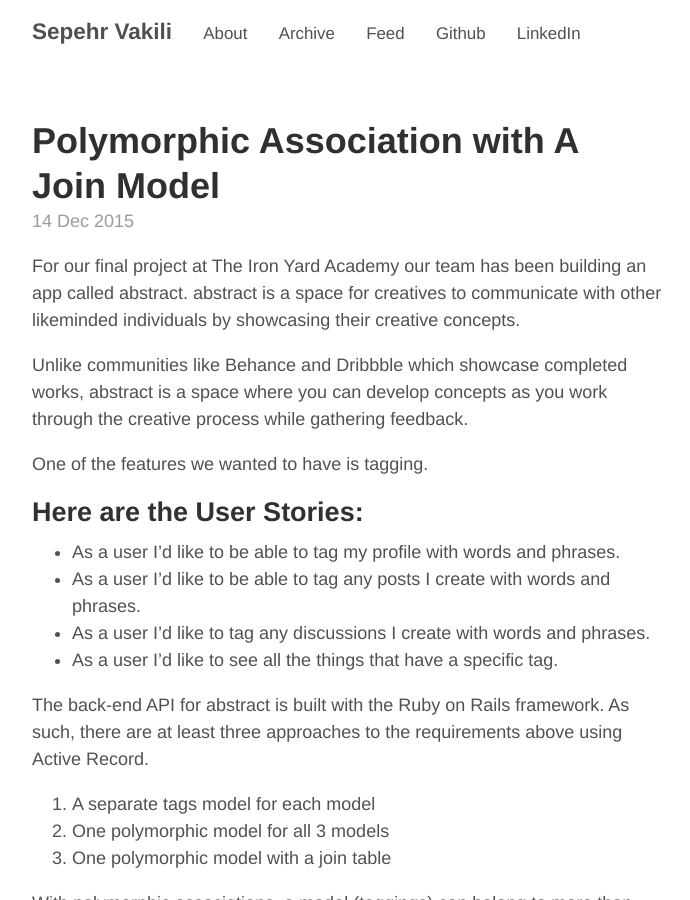
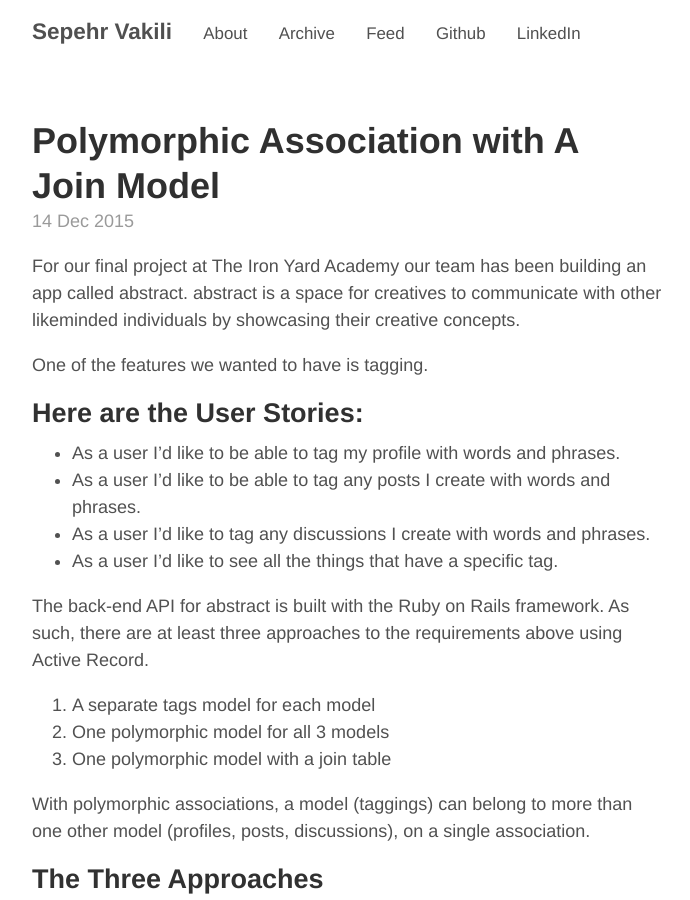
Before and after one commit to heysep/sepehr.github.io, a Jekyll site: the page built from _posts/2015-12-14-polymorphic-association-with-a-join-model.md, in a window 1280 px wide and 900 px high. Shown: the whole window, without its empty margins (293-983 px from the left). Built offline with Jekyll 4.4.1, drawn with Linux system fonts in a browser that asks for light colours.

Commit message:
update abstract intro

```diff
--- a/_posts/2015-12-14-polymorphic-association-with-a-join-model.md
+++ b/_posts/2015-12-14-polymorphic-association-with-a-join-model.md
@@ -3,8 +3,6 @@ layout: post
 title: Polymorphic Association with A Join Model
 ---
 For our final project at The Iron Yard Academy our team has been building an app called abstract. abstract is a space for creatives to communicate with other likeminded individuals by showcasing their creative concepts.
-
-Unlike communities like Behance and Dribbble which showcase completed works, abstract is a space where you can develop concepts as you work through the creative process while gathering feedback.
 
 One of the features we wanted to have is tagging.
 
```
